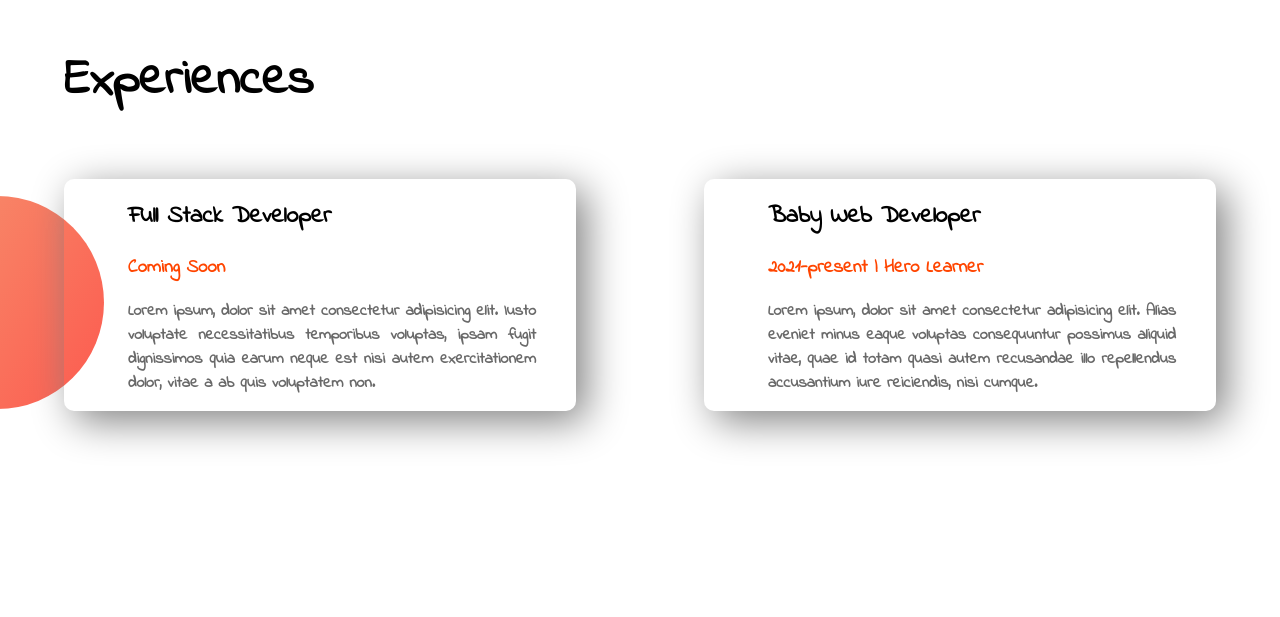
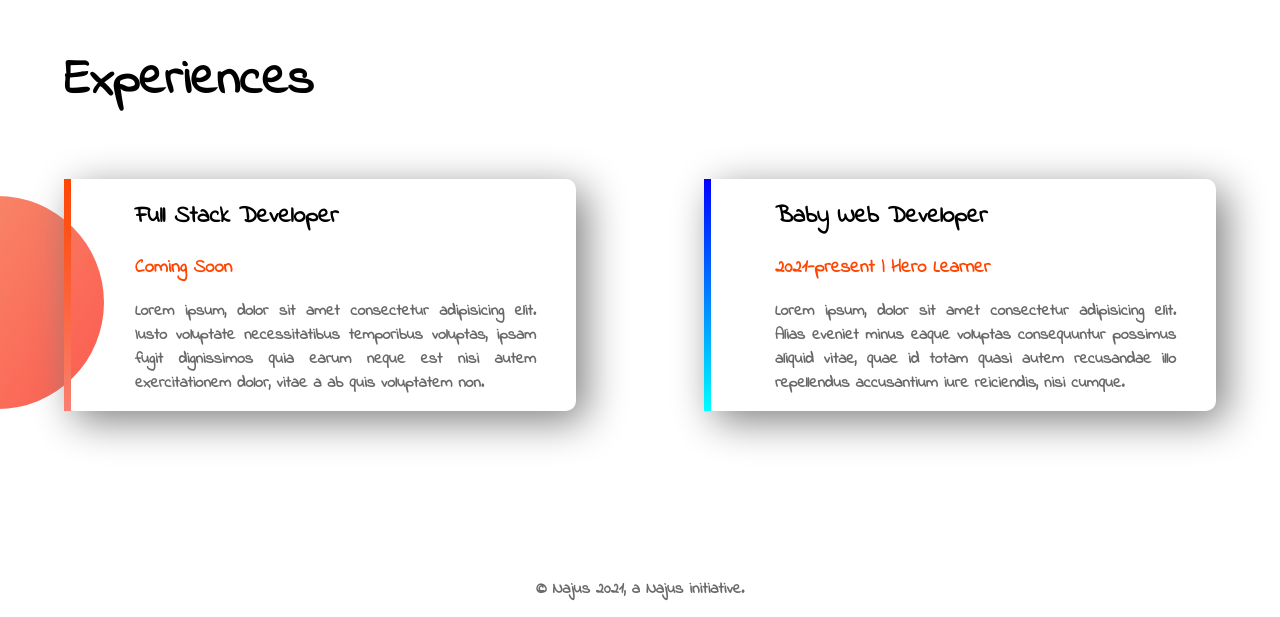
Before and after one commit to nhnajmul17/developer-portfolio, a plain HTML site: page index.html in a window 1280 px wide. Shown: the part 1312-1929 px from the top of the page. Before the commit the page ends 1873 px from the top, so only its background shows below. Drawn offline with Linux system fonts and the light colour scheme.

Commit message:
footer added

```diff
--- a/index.html
+++ b/index.html
@@ -56,7 +56,7 @@
             <h1 id="h3">Experiences</h1>
         </div>
         <div class="flexible">
-            <div class="half-width experience">
+            <div id="full" class="half-width experience">
                 <h2>Full Stack Developer</h2>
                 <h3 class="orange">Coming Soon</h3>
                 <p>Lorem ipsum, dolor sit amet consectetur adipisicing elit. Iusto voluptate necessitatibus temporibus
@@ -64,7 +64,7 @@
                     quis
                     voluptatem non.</p>
             </div>
-            <div class="half-width experience">
+            <div id="baby" class="half-width experience">
                 <h2>Baby Web Developer</h2>
                 <h3 class="orange">2021-present | Hero Learner</h3>
                 <p>Lorem ipsum, dolor sit amet consectetur adipisicing elit. Alias eveniet minus eaque voluptas
@@ -74,6 +74,9 @@
             </div>
         </div>
     </section>
+    <footer>
+        <p>© Najus 2021, a Najus initiative.</p>
+    </footer>
 </body>
 
 </html>
--- a/style.css
+++ b/style.css
@@ -45,3 +45,10 @@ background-position: left;}
     border-radius: 10px;
 }
 .experience p{padding-right: 40px;}
+#full{border-left: 7px solid;
+border-image: linear-gradient(orangered,salmon);
+border-image-slice: 1 ;}
+#baby{border-left: 7px solid;
+    border-image: linear-gradient(blue,cyan);
+    border-image-slice: 1 ;}
+footer p{text-align: center;}
```
